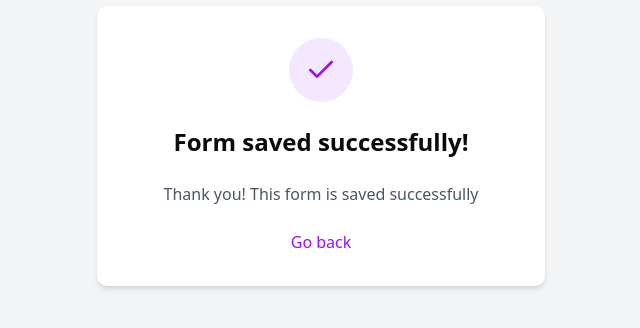
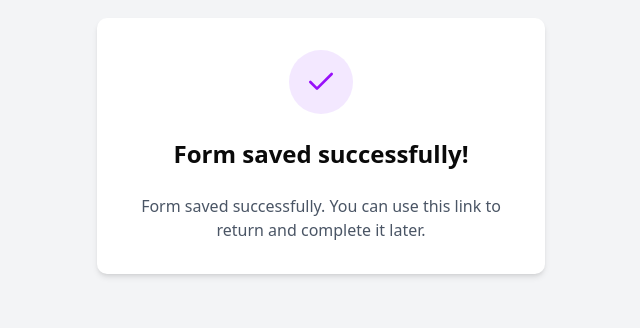
Before and after one commit to quantum-builds/aspire-consent, a Next.js app: page /form-save in a window 1280 px wide. Shown: the part 254-582 px from the top of the page, without its empty margins (319-959 px from the left). Built offline with nearby package versions, Linux system fonts and the light colour scheme.

Commit message:
update: middleware

```diff
--- a/src/components/FormSave.tsx
+++ b/src/components/FormSave.tsx
@@ -1,4 +1,3 @@
-import Link from "next/link";
 import { CheckIcon } from "lucide-react";
 
 export default function FormSave() {
@@ -15,15 +14,9 @@ export default function FormSave() {
           </h1>
 
           <p className="text-center text-gray-600">
-            Thank you! This form is saved successfully
+            Form saved successfully. You can use this link to return and
+            complete it later.
           </p>
-
-          <Link
-            href="/patient/dashboard"
-            className="text-purple-600 hover:text-purple-800 transition-colors"
-          >
-            Go back
-          </Link>
         </div>
       </div>
     </div>
--- a/src/components/FormSuccess.tsx
+++ b/src/components/FormSuccess.tsx
@@ -1,4 +1,3 @@
-import Link from "next/link";
 import { CheckIcon } from "lucide-react";
 
 export default function FormSuccess() {
@@ -18,13 +17,6 @@ export default function FormSuccess() {
             Thank you! This form is submitted successfully, we have received
             your submission.
           </p>
-
-          <Link
-            href="/patient/dashboard"
-            className="text-purple-600 hover:text-purple-800 transition-colors"
-          >
-            Go back
-          </Link>
         </div>
       </div>
     </div>
--- a/src/middleware.ts
+++ b/src/middleware.ts
@@ -10,6 +10,8 @@ export async function middleware(req: NextRequest) {
     "/reset-password",
     "/unauthorize",
     "/consent-form",
+    "/form-save",
+    "/form-success",
   ];
 
   const { pathname } = req.nextUrl;
```
